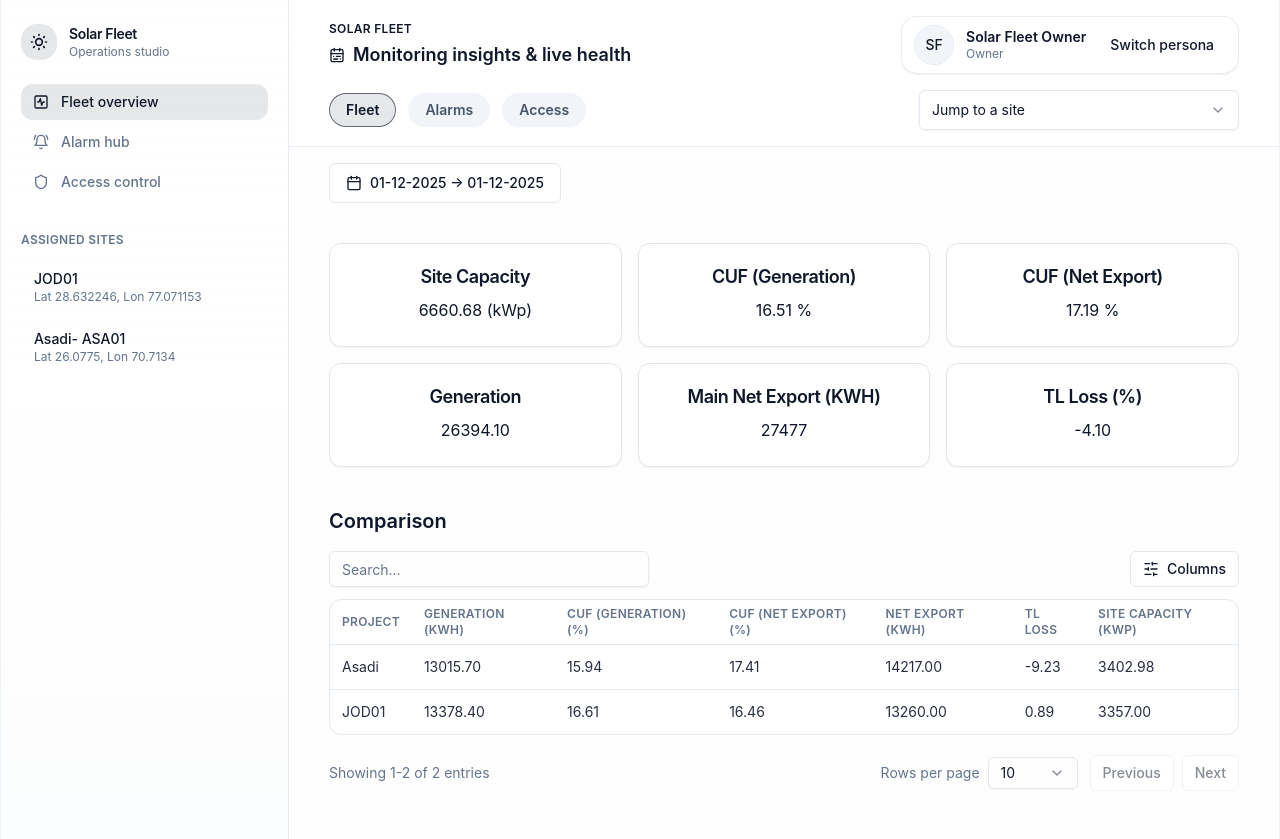
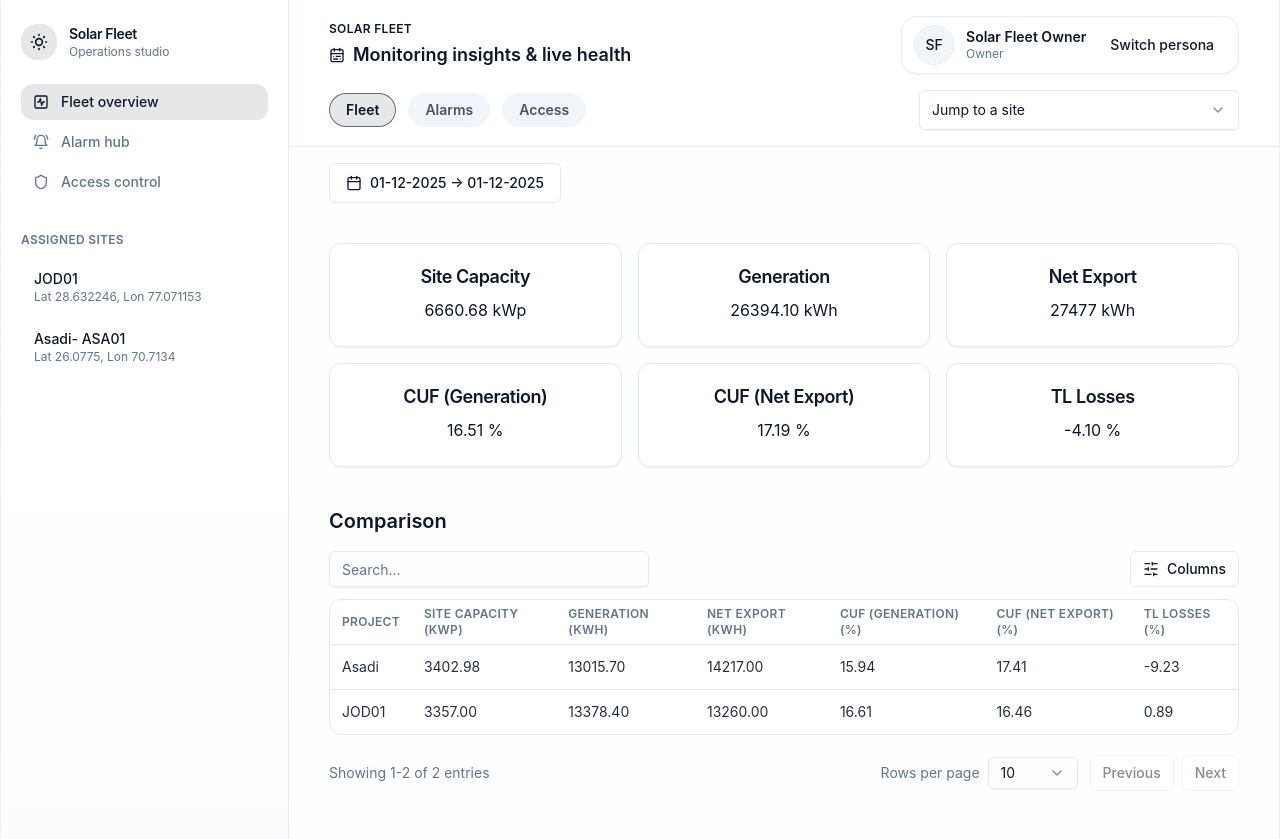
Before and after one commit to ShivamSharma-15/temp, a React (Vite) app: page /apps/solar-smart/app in a window 1280 px wide. Built offline with nearby package versions, Linux system fonts and the light colour scheme.

Commit message:
chnaged card and table order

```diff
--- a/src/components/TotalDataTable.jsx
+++ b/src/components/TotalDataTable.jsx
@@ -164,11 +164,24 @@ const cufneLocal =
 
 const comparisonColumns = [
   { accessorKey: "Project", header: "Project" },
-
+  {
+    accessorKey: "SiteCapacity",
+    header: "Site Capacity (kWp)",
+    cell: ({ row }) =>
+      row.original.SiteCapacity
+        ? Number(row.original.SiteCapacity).toFixed(2)
+        : row.original.SiteCapacity,
+  },
   {
     accessorKey: "Generation",
     header: "Generation (kWh)",
     cell: ({ row }) => Number(row.original.Generation || 0).toFixed(2),
+  },
+
+    {
+    accessorKey: "NetExport",
+    header: "Net Export (KWH)",
+    cell: ({ row }) => Number(row.original.NetExport || 0).toFixed(2),
   },
 
   {
@@ -183,26 +196,12 @@ const comparisonColumns = [
     cell: ({ row }) => Number(row.original.CUFNE || 0).toFixed(2),
   },
 
-  {
-    accessorKey: "NetExport",
-    header: "Net Export (KWH)",
-    cell: ({ row }) => Number(row.original.NetExport || 0).toFixed(2),
-  },
-
     {
     accessorKey: "TL Loss",
-    header: "TL Loss",
+    header: "TL Losses (%)",
     cell: ({ row }) => Number(row.original.TLL || 0).toFixed(2),
   },
 
-  {
-    accessorKey: "SiteCapacity",
-    header: "Site Capacity (kWp)",
-    cell: ({ row }) =>
-      row.original.SiteCapacity
-        ? Number(row.original.SiteCapacity).toFixed(2)
-        : row.original.SiteCapacity,
-  },
 ];
 
 
@@ -246,7 +245,21 @@ const comparisonColumns = [
         <Card>
           <CardContent className="p-6 text-center">
             <CardTitle>Site Capacity</CardTitle>
-            <p className="mt-3">{siteCapacity} (kWp)</p>
+            <p className="mt-3">{siteCapacity} kWp</p>
+          </CardContent>
+        </Card>
+
+                <Card>
+          <CardContent className="p-6 text-center">
+            <CardTitle>Generation</CardTitle>
+            <p className="mt-3">{(totals["Total Generation"]).toFixed(2) || 0} kWh</p>
+          </CardContent>
+        </Card>
+
+                <Card>
+          <CardContent className="p-6 text-center">
+            <CardTitle>Net Export </CardTitle>
+            <p className="mt-3">{totals["Main Net Export  (KWH)"] || 0} kWh</p>
           </CardContent>
         </Card>
 
@@ -265,22 +278,8 @@ const comparisonColumns = [
 
         <Card>
           <CardContent className="p-6 text-center">
-            <CardTitle>Generation</CardTitle>
-            <p className="mt-3">{(totals["Total Generation"]).toFixed(2) || 0}</p>
-          </CardContent>
-        </Card>
-
-        <Card>
-          <CardContent className="p-6 text-center">
-            <CardTitle>Main Net Export (KWH)</CardTitle>
-            <p className="mt-3">{totals["Main Net Export  (KWH)"] || 0}</p>
-          </CardContent>
-        </Card>
-
-        <Card>
-          <CardContent className="p-6 text-center">
-            <CardTitle>TL Loss (%)</CardTitle>
-            <p className="mt-3">{tll}</p>
+            <CardTitle>TL Losses </CardTitle>
+            <p className="mt-3">{tll} %</p>
           </CardContent>
         </Card>
 
```
